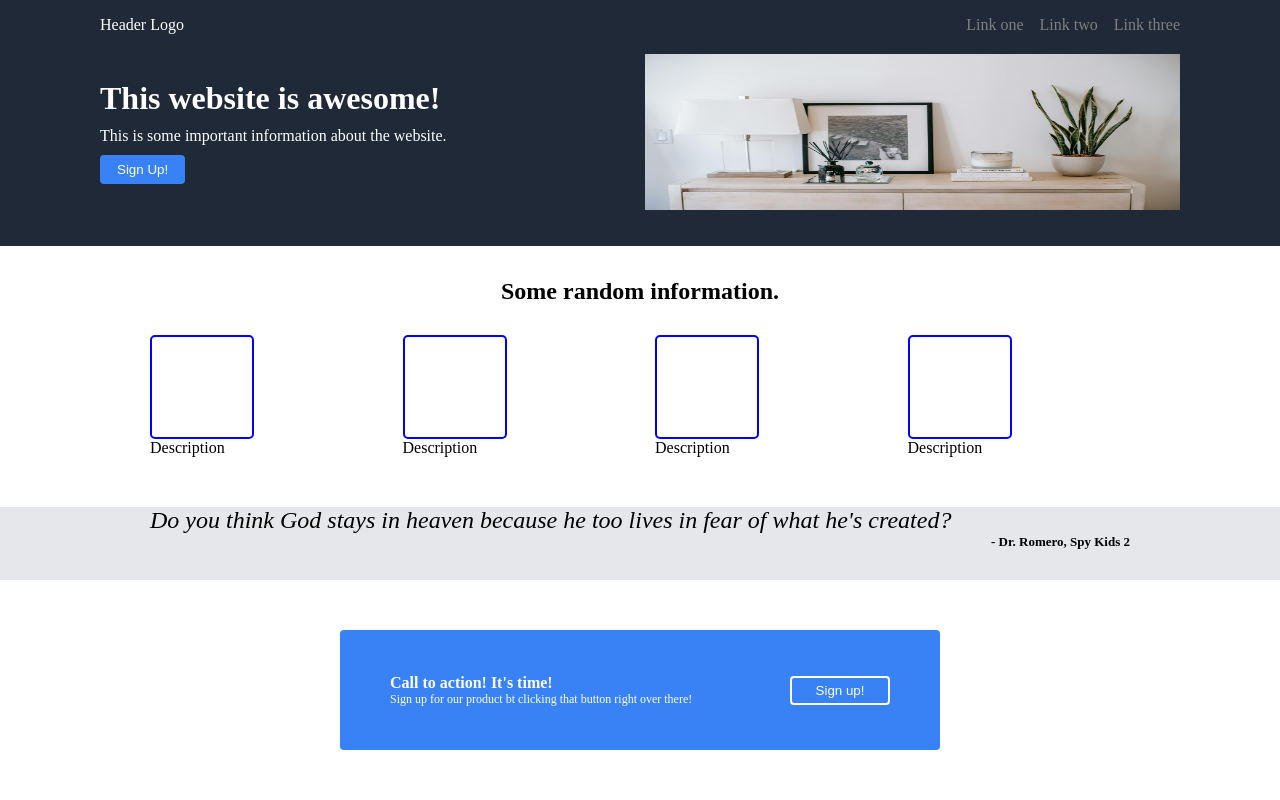
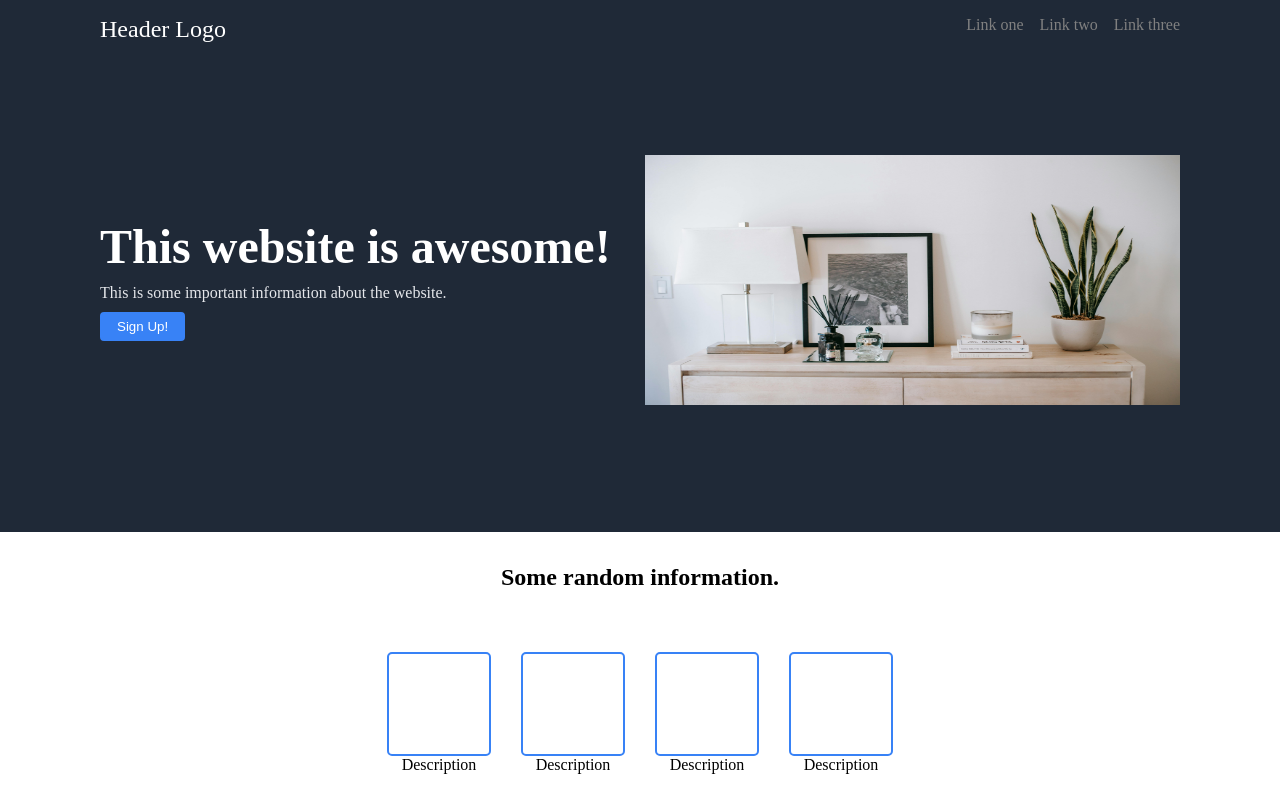
Before and after one commit to JoeyP97/test_website, a plain HTML site: page index.html in a window 1280 px wide. Shown: the top 800 px of the page. Drawn offline with Linux system fonts and the light colour scheme.

Commit message:
adjust style of website

```diff
--- a/styles.css
+++ b/styles.css
@@ -6,6 +6,7 @@
     display: flex;
     flex: 1 1 0;
     flex-direction: column;
+    min-height: 500px;
 }
 
 body {
@@ -13,6 +14,7 @@ body {
     display: flex;
     flex-direction: column;
     min-height: 100vh;
+    font-family: 'Times New Roman', Times, serif;
 }
 
 .top-bar {
@@ -22,9 +24,14 @@ body {
     height: 50px;
 }
 
+.logo {
+    font-size: 24px;
+}
+
 .links {
     display: flex;
     gap: 16px;
+    font-size: 16px;
 }
 
 
@@ -68,12 +75,17 @@ a {
     align-items: baseline;
     justify-content: center;
     gap: 10px;
+    min-height: 300px;
 }
 
 .title {
-    font-size: 32px;
+    font-size: 48px;
     font-weight: bold;
     text-align: left;
+}
+
+.text {
+    color: #e5e7eb;
 }
 
 .website-photo {
@@ -86,7 +98,7 @@ a {
 
 .web-img {
     max-width: 100%;
-    max-height: 156px;
+    max-height: 250px;
     flex: 1;
 }
 
@@ -98,6 +110,7 @@ a {
     display: flex;
     flex: 1 1 0;
     flex-direction: column;
+    min-height: 300px;
 }
 
 .info-title {
@@ -113,21 +126,25 @@ a {
     display: flex;
     flex: 1;
     justify-content: center;
-    gap: 30px;
     padding: 30px 150px;
     padding-bottom: 50px;
+    flex-wrap: wrap;
+    align-items: center;
+    gap: 30px;
 }
 
 .info-container {
-    flex: 1;
+    flex: 0;
     display: flex;
     flex-direction: column;
+    justify-content: center;
+    align-items: center;
 }
 
 .img-container {
     height: 100px;
     width: 100px;
-    border: 2px  solid blue;
+    border: 2px  solid #3882F6;
     border-radius: 5px;
 }
 
@@ -140,12 +157,17 @@ a {
     flex: 1 1 0;
     flex-direction: column;
     padding: 0 150px;
+    align-items: center;
+    min-height: 300px;
+    justify-content: center;
 }
 
 .quote-text {
     font-style: italic;
     font-weight: 100;
-    font-size: x-large;
+    font-size: 32px;
+    max-width: 400px;
+    color: #1f2937;
 }
 
 .quote-author {
```
